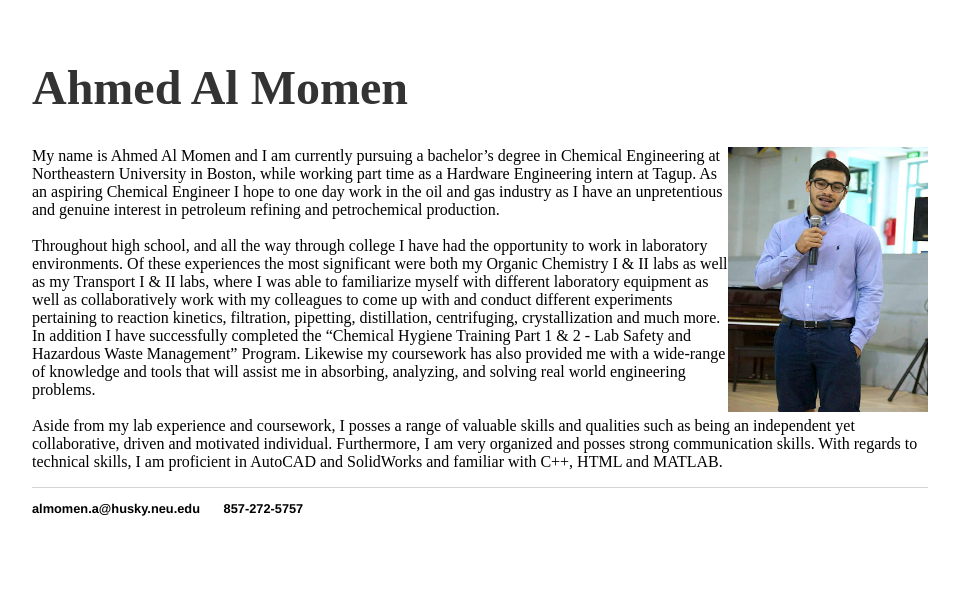
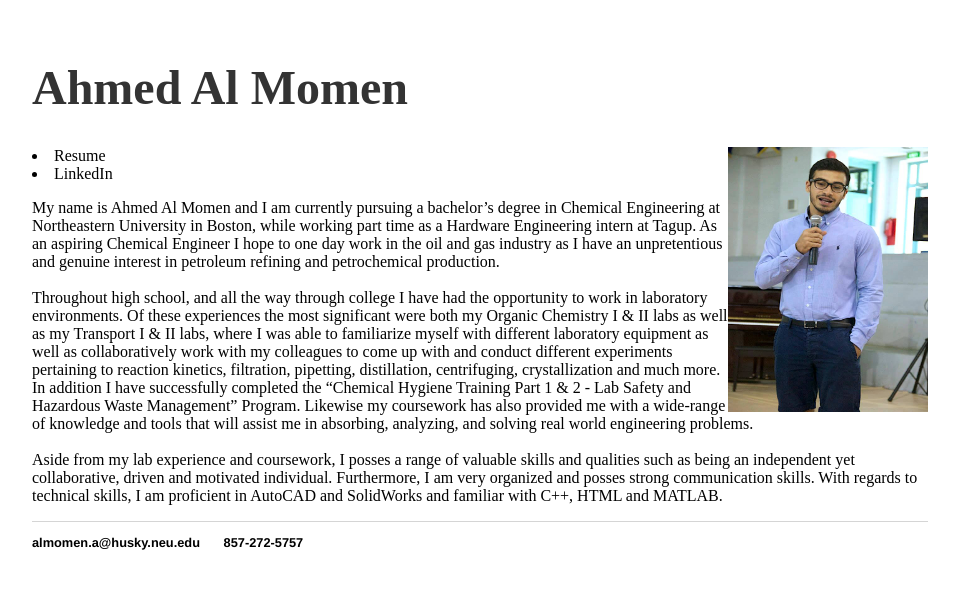
Before and after one commit to ahmedalmomen/aalmomen.com, a Jekyll site: the page built from index.html, in a window 1280 px wide. Shown: the top 589 px of the page, without its empty margins (160-1119 px from the left). Built offline with Jekyll 4.4.1, drawn with Linux system fonts in a browser that asks for light colours.

Commit message:
Update index.html

```diff
--- a/index.html
+++ b/index.html
@@ -8,6 +8,54 @@ title: Ahmed Al Momen|About me
          <img src="/grad breakfast.jpg" alt="html5 Icon"
                  style="float:right;vertical-align: top;width:200px;height:265px;">
 
+    <li><a href="/ahmed-al-momens-resume.pdf">Resume
+                           <style>
+a:link {
+    color: black;
+    background-color: transparent;
+    text-decoration: none;
+}
+a:visited {
+    color: black;
+    background-color: transparent;
+    text-decoration: none;
+}
+a:hover {
+    color: blue;
+    background-color: transparent;
+    text-decoration: none;
+}
+a:active {
+    color: black;
+    background-color: transparent;
+    text-decoration: none;
+}
+</style>
+                           </a></li>
+                  <li><a href="https://www.linkedin.com/in/ahmedalmomen/">LinkedIn
+                           <style>
+a:link {
+    color: black;
+    background-color: transparent;
+    text-decoration: none;
+}
+a:visited {
+    color: black;
+    background-color: transparent;
+    text-decoration: none;
+}
+a:hover {
+    color: blue;
+    background-color: transparent;
+    text-decoration: none;
+}
+a:active {
+    color: black;
+    background-color: transparent;
+    text-decoration: none;
+}
+</style>
+                           </a></li>
 
          <p>
                   My name is Ahmed Al Momen and I am currently pursuing a bachelor’s degree in Chemical Engineering at Northeastern University
```
